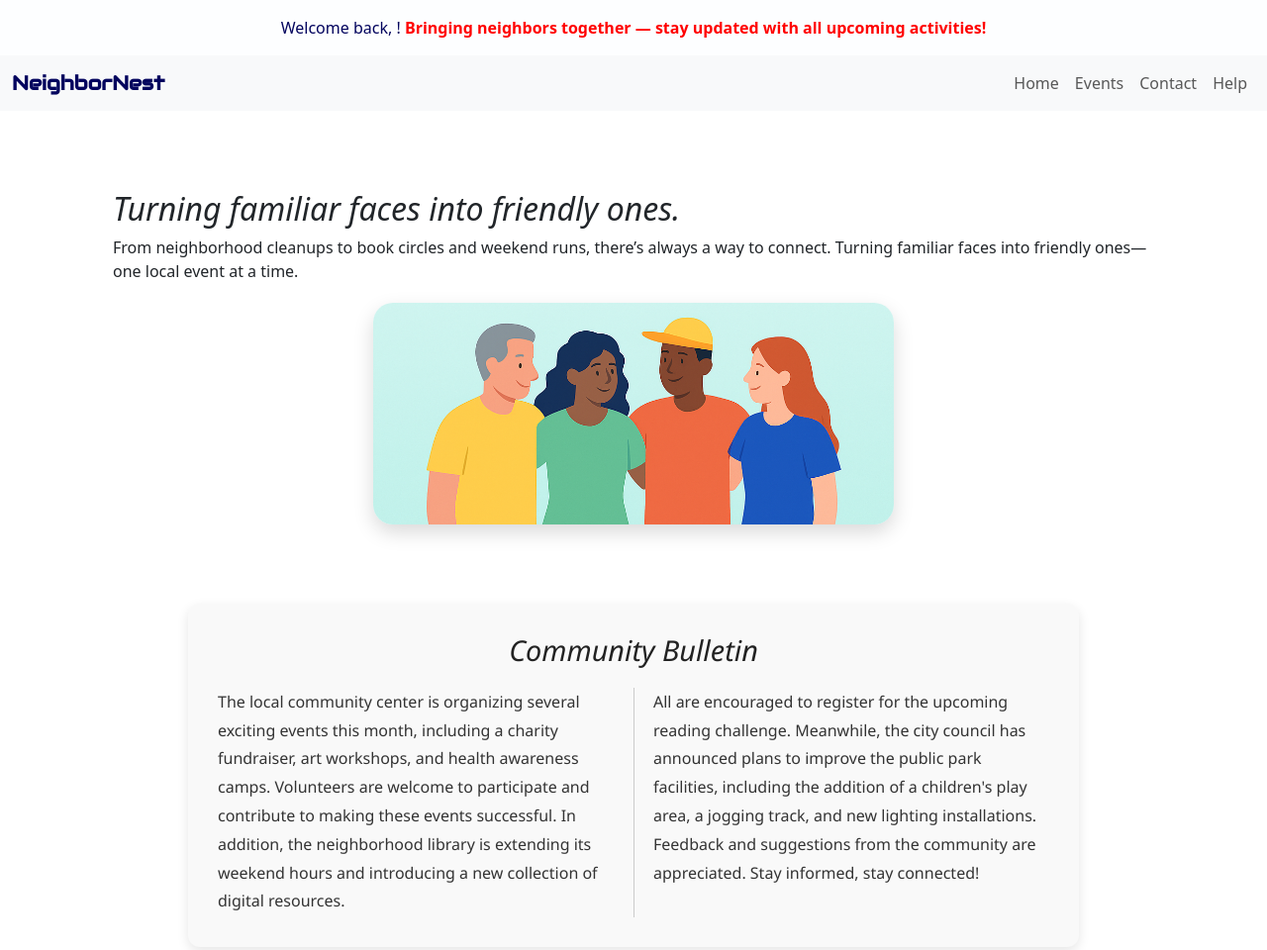
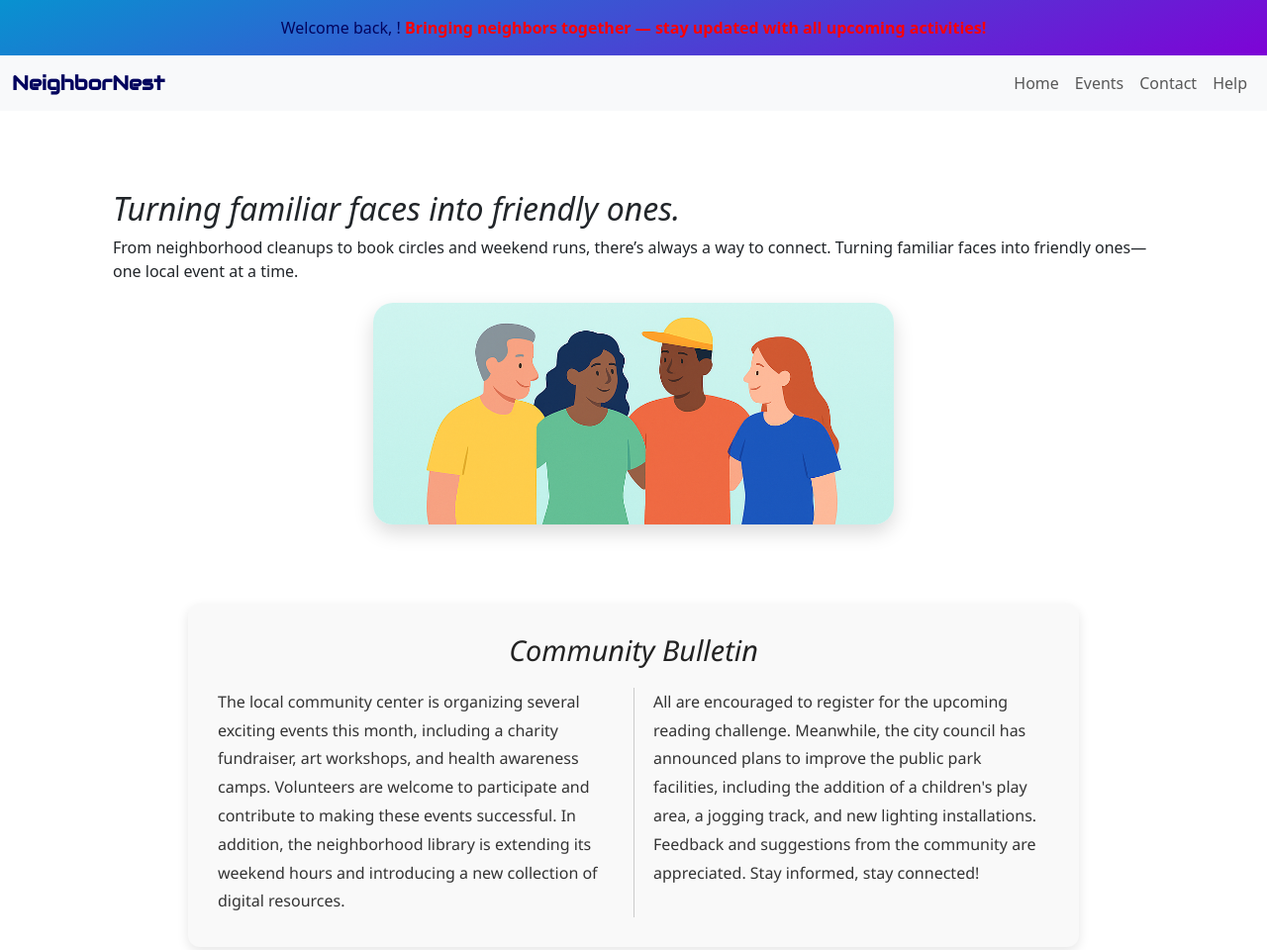
Before and after one commit to Work-with-velu/CommunityEventPage, a plain HTML site: page index.html in a window 1280 px wide. Shown: the top 960 px of the page at 99% size. Drawn offline with nearby package versions, Linux system fonts and the light colour scheme.

Commit message:
Update style.css

```diff
--- a/style.css
+++ b/style.css
@@ -213,3 +213,9 @@
     }
 
   }
+  #mainHeader
+  {
+
+    background: rgb(8,146,208);
+    background: linear-gradient(159deg, rgba(8,146,208,1) 0%, rgb(126, 3, 214) 100%);;
+  }
```
